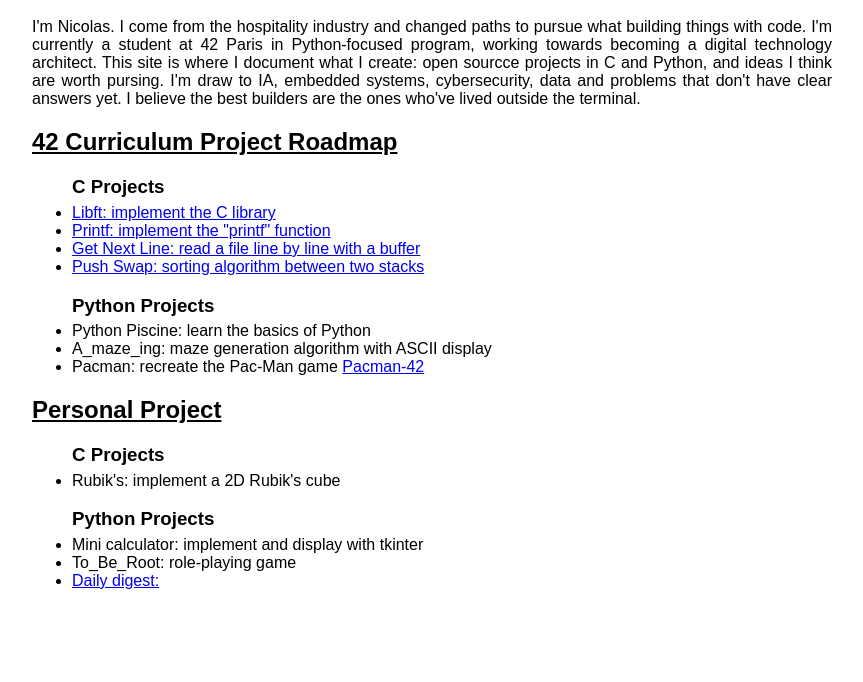
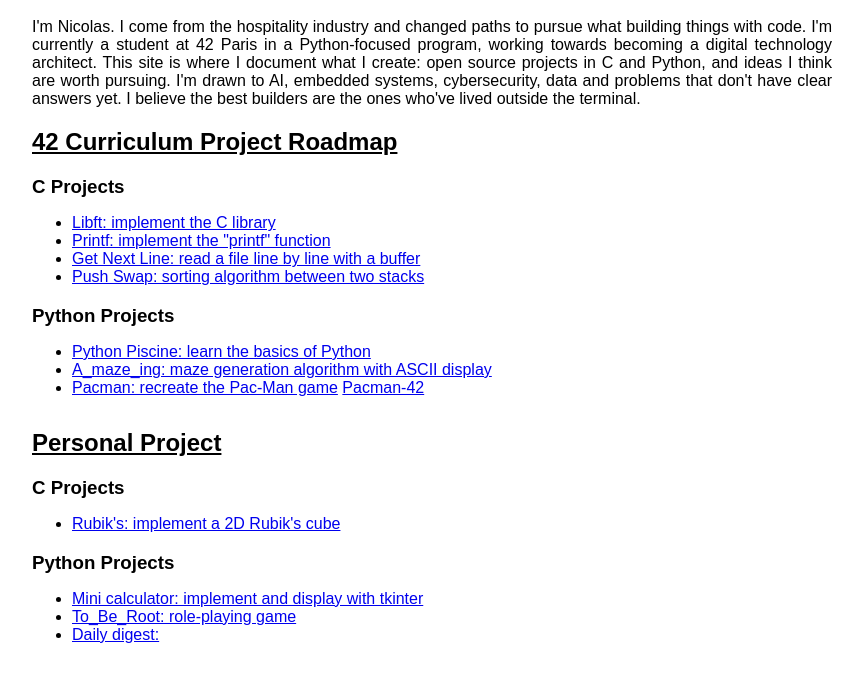
Before and after one commit to nicolasbgt-cell/nicolasbgt-cell.github.io, a plain HTML site: page index_en.html in a window 1280 px wide. Shown: the part 116-798 px from the top of the page, without its empty margins (208-1071 px from the left). Drawn offline with Linux system fonts and the light colour scheme.

Commit message:
add link in french and english

```diff
--- a/index_en.html
+++ b/index_en.html
@@ -9,36 +9,48 @@
         <nav class="lang-switch">
             <a href="index.html" hreflang="fr">FR</a> | <span class="active" aria-current="true">EN</span>
         </nav>
+        <header>
             <h1>Creator and computer science student at 42</h1>
             <p>I'm Nicolas. I come from the hospitality industry and changed paths to pursue what
                 building things with code.
-            I'm currently a student at 42 Paris in Python-focused program,
+                I'm currently a student at 42 Paris in a Python-focused program,
                 working towards becoming a digital technology architect.
-            This site is where I document what I create: open sourcce projects in C and Python,
-            and ideas I think are worth pursing. I'm draw to IA, embedded systems, cybersecurity,
+                This site is where I document what I create: open source projects in C and Python,
+                and ideas I think are worth pursuing. I'm drawn to AI, embedded systems, cybersecurity,
                 data and problems that don't have clear answers yet.
                 I believe the best builders are the ones who've lived outside the terminal.
             </p>
+        </header>
+        <main>
+            <section>
                 <h2>42 Curriculum Project Roadmap</h2>
+                <h3>C Projects</h3>
                 <ul>
+                    <li><a href="curriculum/c_project/libft_en.html">Libft: implement the C library</a></li>
+                    <li><a href="curriculum/c_project/printf_en.html">Printf: implement the "printf" function</a></li>
+                    <li><a href="curriculum/c_project/get_next_line_en.html">Get Next Line: read a file line by line with a buffer</a></li>
+                    <li><a href="curriculum/c_project/push_swap_en.html">Push Swap: sorting algorithm between two stacks</a></li>
+                </ul>
+                <h3>Python Projects</h3>
+                <ul>
+                    <li><a href="curriculum/c_project/piscine_python_fr.html">Python Piscine: learn the basics of Python</a></li>
+                    <li><a href="curriculum/python_project/amazing_en.html">A_maze_ing: maze generation algorithm with ASCII display</a></li>
+                    <li><a href="curriculum/python_project/pacman_en.html">Pacman: recreate the Pac-Man game</a> <a href="https://nicolasbgt.itch.io/pacman-42?secret=MGLZhanZjjalxuTeehx2uCzE9as">Pacman-42</a></li>
+                </ul>
+            </section>
+            <section>
+                <h2>Personal Project</h2>
                 <h3>C Projects</h3>
-            <li><a href="https://nicolasbgt-cell.github.io/curriculum/c_project/libft_en.html">Libft: implement the C library</a></li>
-            <li><a href="https://nicolasbgt-cell.github.io/curriculum/c_project/printf_en.html">Printf: implement the "printf" function</a></li>
-            <li><a href="https://nicolasbgt-cell.github.io/curriculum/c_project/get_net_line_en.html">Get Next Line: read a file line by line with a buffer</a></li>
-            <li><a href="https://nicolasbgt-cell.github.io/curriculum/c_project/push_swap_en.html">Push Swap: sorting algorithm between two stacks</a></li>
+                <ul>
+                    <li><a href="personal_projects/rubiks_en.html">Rubik's: implement a 2D Rubik's cube</a></li>
+                </ul>
                 <h3>Python Projects</h3>
-            <li><a href="https://nicolasbgt-cell.github.io/curriculum/python_project/piscine_python_en.html"></a>Python Piscine: learn the basics of Python</li>
-            <li><a href="https://nicolasbgt-cell.github.io/curriculum/python_project/amazinf_en.html"></a>A_maze_ing: maze generation algorithm with ASCII display</li>
-            <li><a href="https://nicolasbgt-cell.github.io/curriculum/pyhton_project/pacmam_en.html"></a>Pacman: recreate the Pac-Man game <a href="https://nicolasbgt.itch.io/pacman-42?secret=MGLZhanZjjalxuTeehx2uCzE9as">Pacman-42</a></li>
+                <ul>
+                    <li><a href="personal_projects/minicalculator_en.html">Mini calculator: implement and display with tkinter</a></li>
+                    <li><a href="personal_projects/to_be_root_en.html">To_Be_Root: role-playing game</a></li>
+                    <li><a href="personal_projects/daily_digest_en.html">Daily digest: </a></li>
                 </ul>
-        <h2>Personal Project</h2>
-        <ul>
-            <h3>C Projects</h3>
-            <li><a href="https://nicolasbgt-cell.github.io/curriculum/personal_project/rubiks_en.html"></a>Rubik's: implement a 2D Rubik's cube</li>
-            <h3>Python Projects</h3>
-            <li><a href="https://nicolasbgt-cell.github.io/curriculum/personal_project/minicalculator_en.html"></a>Mini calculator: implement and display with tkinter</li>
-            <li><a href="https://nicolasbgt-cell.github.io/curriculum/personal_project/to_be_root_en.html"></a>To_Be_Root: role-playing game</li>
-            <li><a href="https://nicolasbgt-cell.github.io/curriculum/personal_project/daily_digest_en.html">Daily digest: </a></li>
-        </ul>
+            </section>
+        </main>
     </body>
 </html>
```
Also changed, not shown: index.html (+28 -16 lines), 1 other file. Lines whose indentation alone changed are shown as unchanged.
